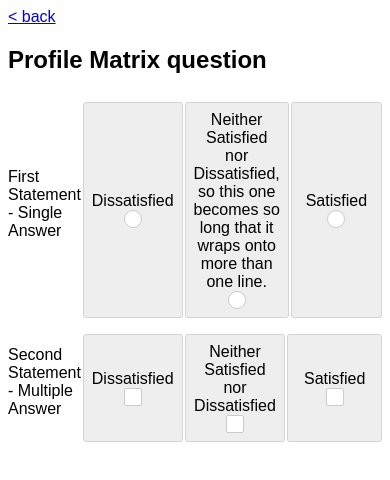
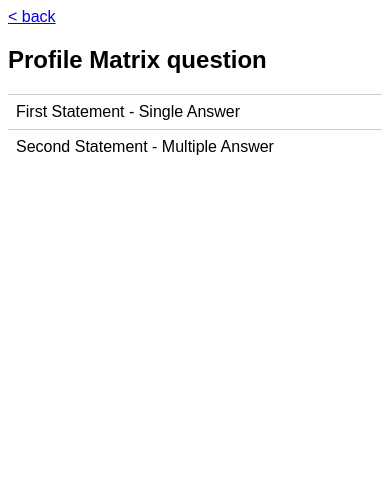
Before and after one commit to brettbradleycampbell/question-types, a plain HTML site: page questions/matrix-profile.html in a window 390 px wide. Drawn offline with nearby package versions, Linux system fonts and the light colour scheme.

Commit message:
Revert "Testing IE8"
This reverts commit a387eb9dfd49c88d67d6008b7668df30be14ce70.

```diff
--- a/questions/matrix-profile.html
+++ b/questions/matrix-profile.html
@@ -4,7 +4,7 @@
 
   <link rel="stylesheet" href="../basestyles/stylesheet.css">
 
-<!--  <script src="../mobile.js"></script> -->
+  <script src="../mobile.js"></script>
 
 </head>
 
```
